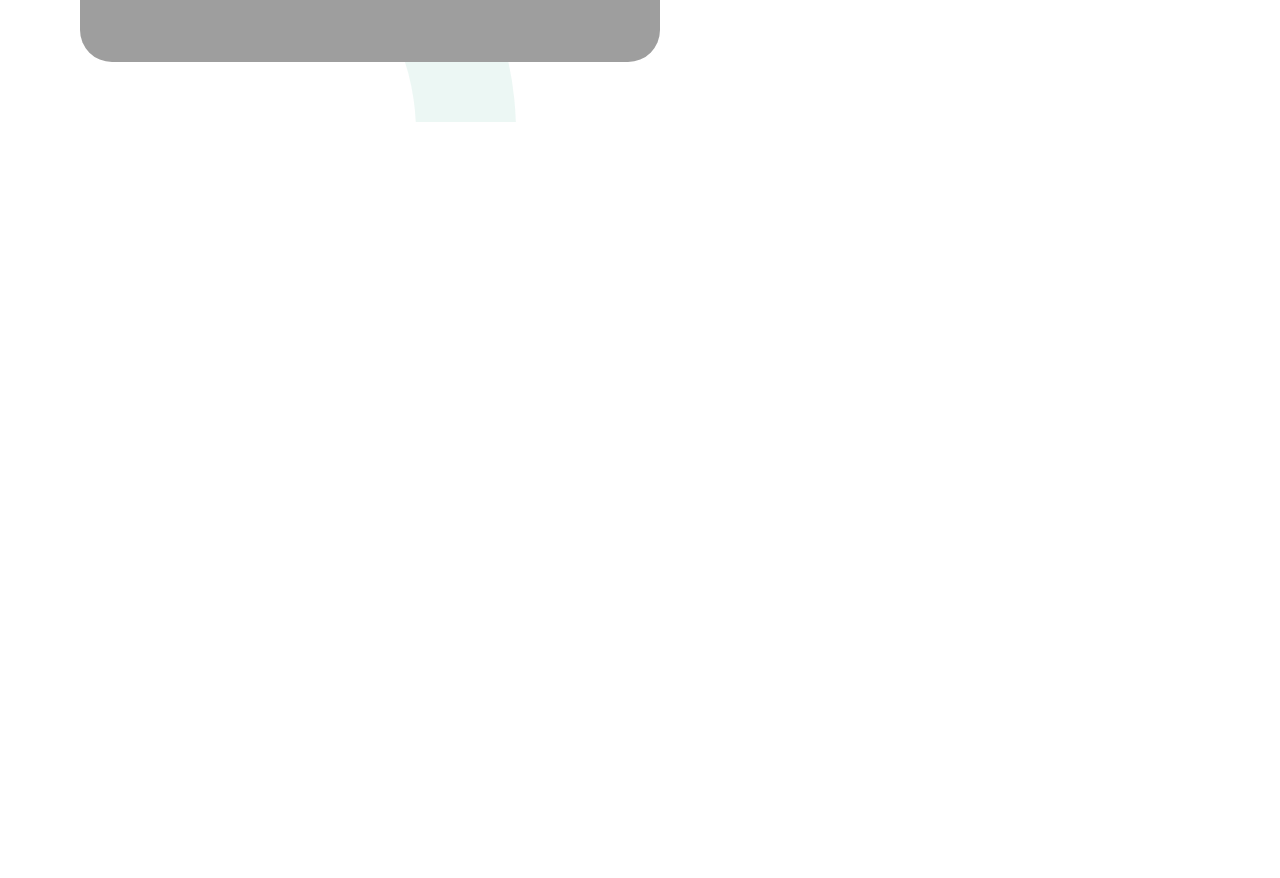
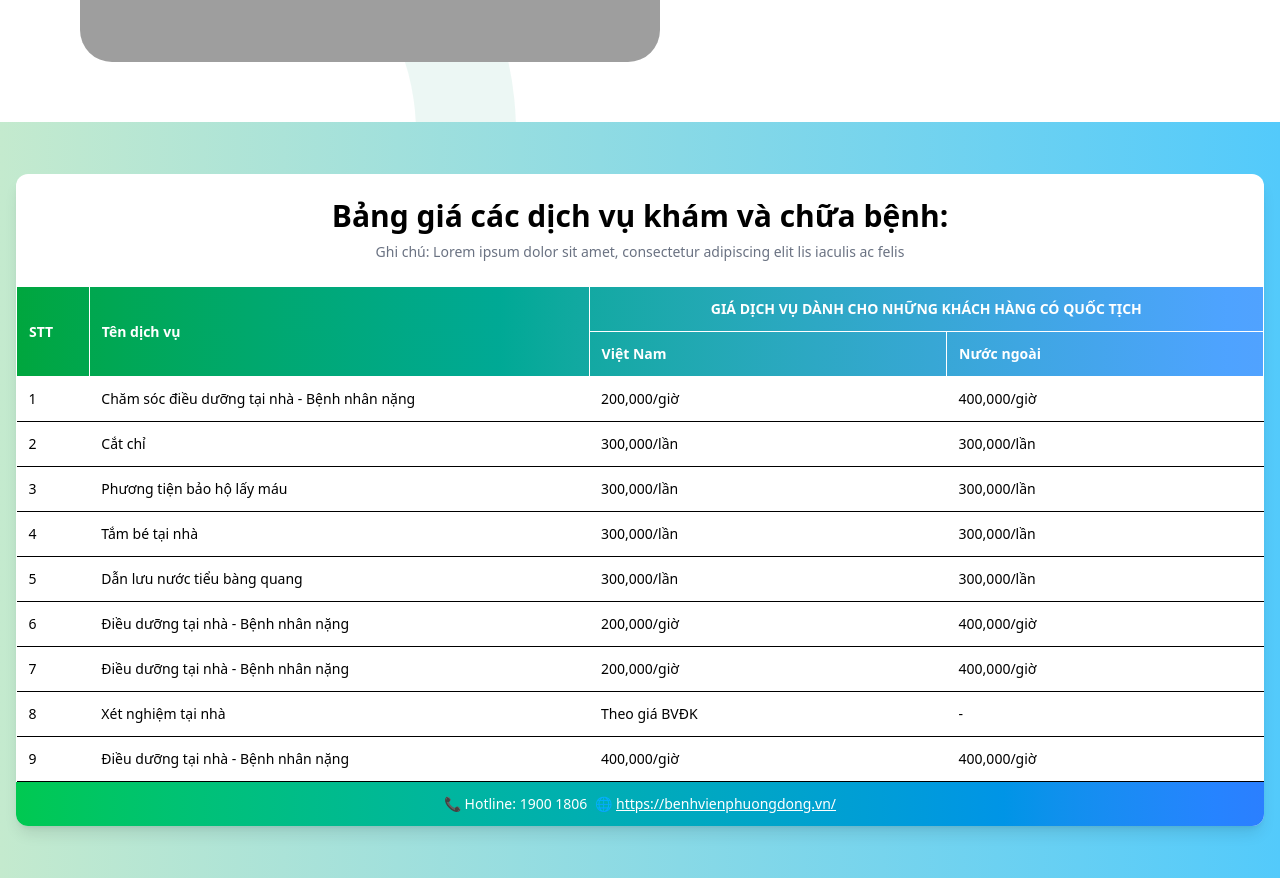
Before and after one commit to duykhanh8386/template3, a React (Vite) app: page / in a window 1280 px wide. Shown: the part 1680-2558 px from the top of the page. Before the commit the page ends 1802 px from the top, so only its background shows below. Built offline with nearby package versions, Linux system fonts and the light colour scheme; grey boxes are pictures that could not be loaded.

Commit message:
hoàn thành 60% section 3

```diff
--- a/src/Content/Section3.jsx
+++ b/src/Content/Section3.jsx
@@ -1,6 +1,63 @@
-function Section3(){
-  return(
+function Section3() {
+  return (
     <>
+      <div className="bg-[linear-gradient(90deg,_#73D090_0%,_#C4EACE_0.01%,_#53CAFB_100%)] py-13">
+        <div className="max-w-7xl mx-auto px-4">
+          <div className="bg-white rounded-xl shadow-lg overflow-hidden">
+            {/* Tiêu đề */}
+            <div className="p-6 text-center">
+              <h2 className="text-2xl md:text-3xl font-bold mb-2">Bảng giá các dịch vụ khám và chữa bệnh:</h2>
+              <p className="text-gray-500 text-sm">Ghi chú: Lorem ipsum dolor sit amet, consectetur adipiscing elit lis iaculis ac felis</p>
+            </div>
+
+            {/* Bảng */}
+            <div className="overflow-x-auto">
+              <table className="min-w-full text-sm border-collapse">
+                <thead>
+                  <tr className="bg-gradient-to-r from-green-600 to-blue-400 text-white text-left">
+                    <th className="p-3 border border-white whitespace-nowrap" rowSpan="2">STT</th>
+                    <th className="p-3 border border-white whitespace-nowrap" rowSpan="2">Tên dịch vụ</th>
+                    <th className="p-3 border border-white whitespace-nowrap text-center" colSpan="2">
+                      GIÁ DỊCH VỤ DÀNH CHO NHỮNG KHÁCH HÀNG CÓ QUỐC TỊCH
+                    </th>
+                  </tr>
+                  <tr className="bg-gradient-to-r from-green-600 to-blue-400 text-white text-left">
+                    <th className="p-3 border border-white whitespace-nowrap">Việt Nam</th>
+                    <th className="p-3 border border-white whitespace-nowrap">Nước ngoài</th>
+                  </tr>
+                </thead>
+
+                <tbody>
+                  {[
+                    ["1", "Chăm sóc điều dưỡng tại nhà - Bệnh nhân nặng", "200,000/giờ", "400,000/giờ"],
+                    ["2", "Cắt chỉ", "300,000/lần", "300,000/lần"],
+                    ["3", "Phương tiện bảo hộ lấy máu", "300,000/lần", "300,000/lần"],
+                    ["4", "Tắm bé tại nhà", "300,000/lần", "300,000/lần"],
+                    ["5", "Dẫn lưu nước tiểu bàng quang", "300,000/lần", "300,000/lần"],
+                    ["6", "Điều dưỡng tại nhà - Bệnh nhân nặng", "200,000/giờ", "400,000/giờ"],
+                    ["7", "Điều dưỡng tại nhà - Bệnh nhân nặng", "200,000/giờ", "400,000/giờ"],
+                    ["8", "Xét nghiệm tại nhà", "Theo giá BVĐK", "-"],
+                    ["9", "Điều dưỡng tại nhà - Bệnh nhân nặng", "400,000/giờ", "400,000/giờ"],
+                  ].map(([stt, ten, vn, nn], i) => (
+                    <tr key={i} className="border border-x-0 border-b hover:bg-gray-50">
+                      <td className="p-3">{stt}</td>
+                      <td className="p-3">{ten}</td>
+                      <td className="p-3">{vn}</td>
+                      <td className="p-3">{nn}</td>
+                    </tr>
+                  ))}
+                </tbody>
+              </table>
+            </div>
+
+            {/* Footer */}
+            <div className="bg-gradient-to-r from-green-500 to-blue-500 text-white text-center py-3 text-sm flex flex-col sm:flex-row justify-center items-center gap-2">
+              <span>📞 Hotline: 1900 1806</span>
+              <span>🌐 <a href="https://benhvienphuongdong.vn/" target="_blank" className="underline">https://benhvienphuongdong.vn/</a></span>
+            </div>
+          </div>
+        </div>
+      </div>
     </>
   )
 }
```
